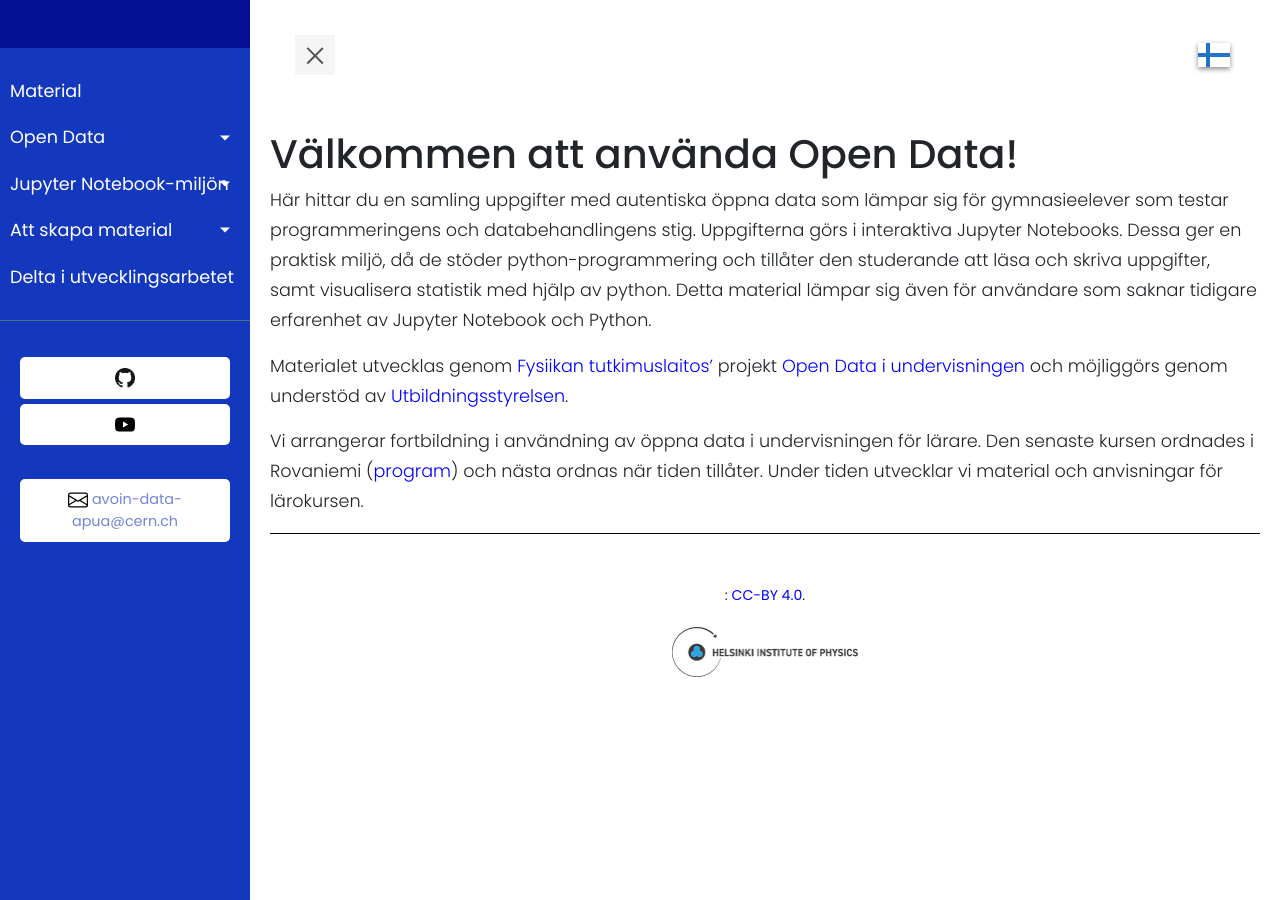
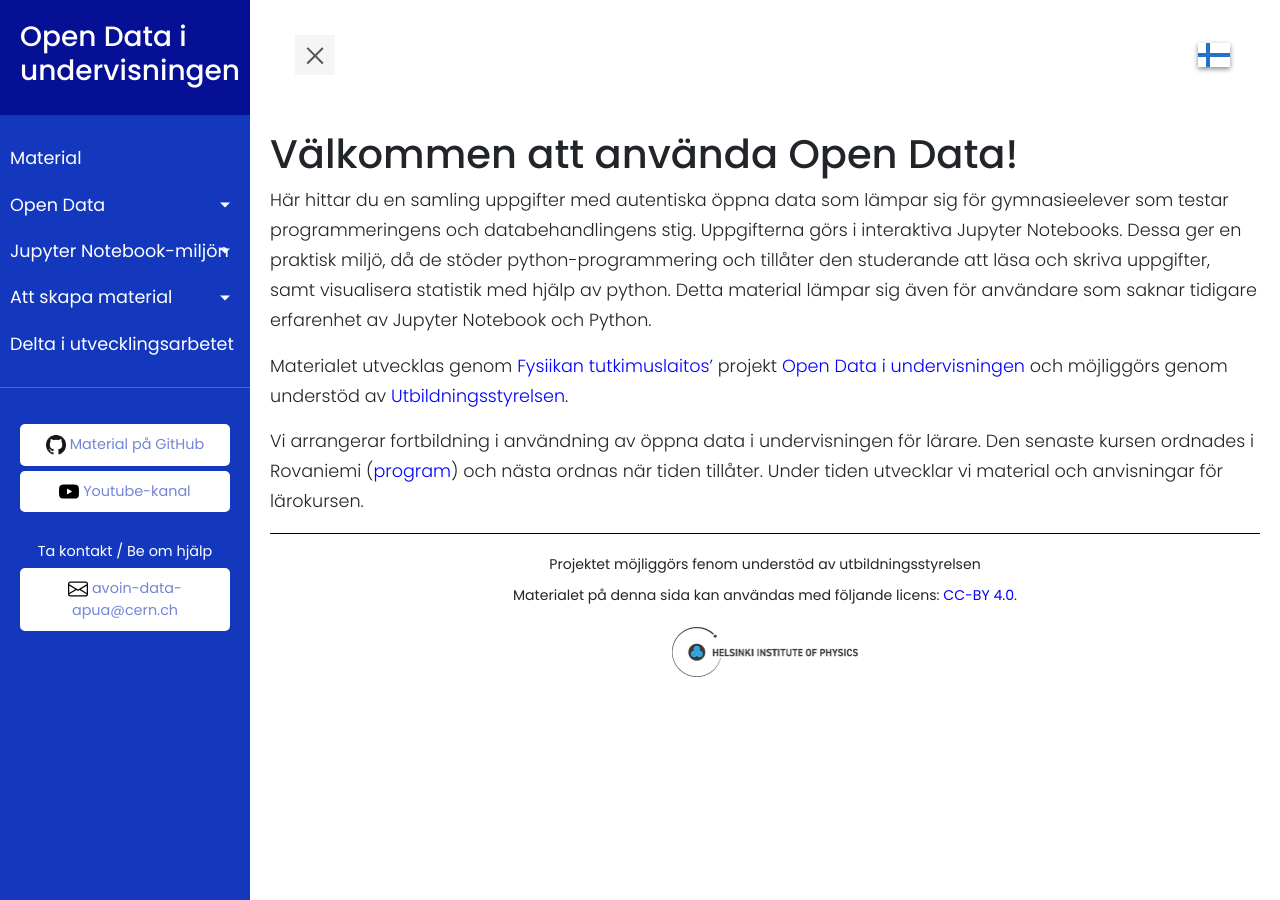
Before and after one commit to fystiedekasvatus/fystiedekasvatus.github.io, a Jekyll site: the page built from se/index.md, in a window 1280 px wide. Built offline with Jekyll 4.4.1, drawn with Linux system fonts in a browser that asks for light colours; nearby versions of some CDN libraries.

Commit message:
Update translations.yml

```diff
--- a/_data/translations.yml
+++ b/_data/translations.yml
@@ -1,18 +1,24 @@
 site-title:
   fi: "Avoin data opetuksessa"
+  se: "Open Data i undervisningen"
   en: "Open data in education"
 contact:
   fi: "Ota yhteyttä tai kysy apua"
+  se: "Ta kontakt / Be om hjälp"
   en: "Contact and help"
 opetushallitus:
   fi: "Toteutettu Opetushallituksen valtionavustuksella tiedekasvatuksen edistämiseen."
+  se: "Projektet möjliggörs fenom understöd av utbildningsstyrelsen"
   en: "Created with the funding of Finnish National Agency for Education Services."
 lisenssi:
   fi: "Tämän sivuston materiaali on käytettävissä seuraavalla lisenssillä"
+  se: "Materialet på denna sida kan användas med följande licens"
   en: "The material on this site is available for use with the following license"
 materiaalipankki:
   fi: "Materiaalit GitHubissa"
+  se: "Material på GitHub"
   en: "Materials on GitHub"
 youtube-kanava:
   fi: "YouTube-kanava"
+  se: "Youtube-kanal"
   en: "YouTube channel"
```
